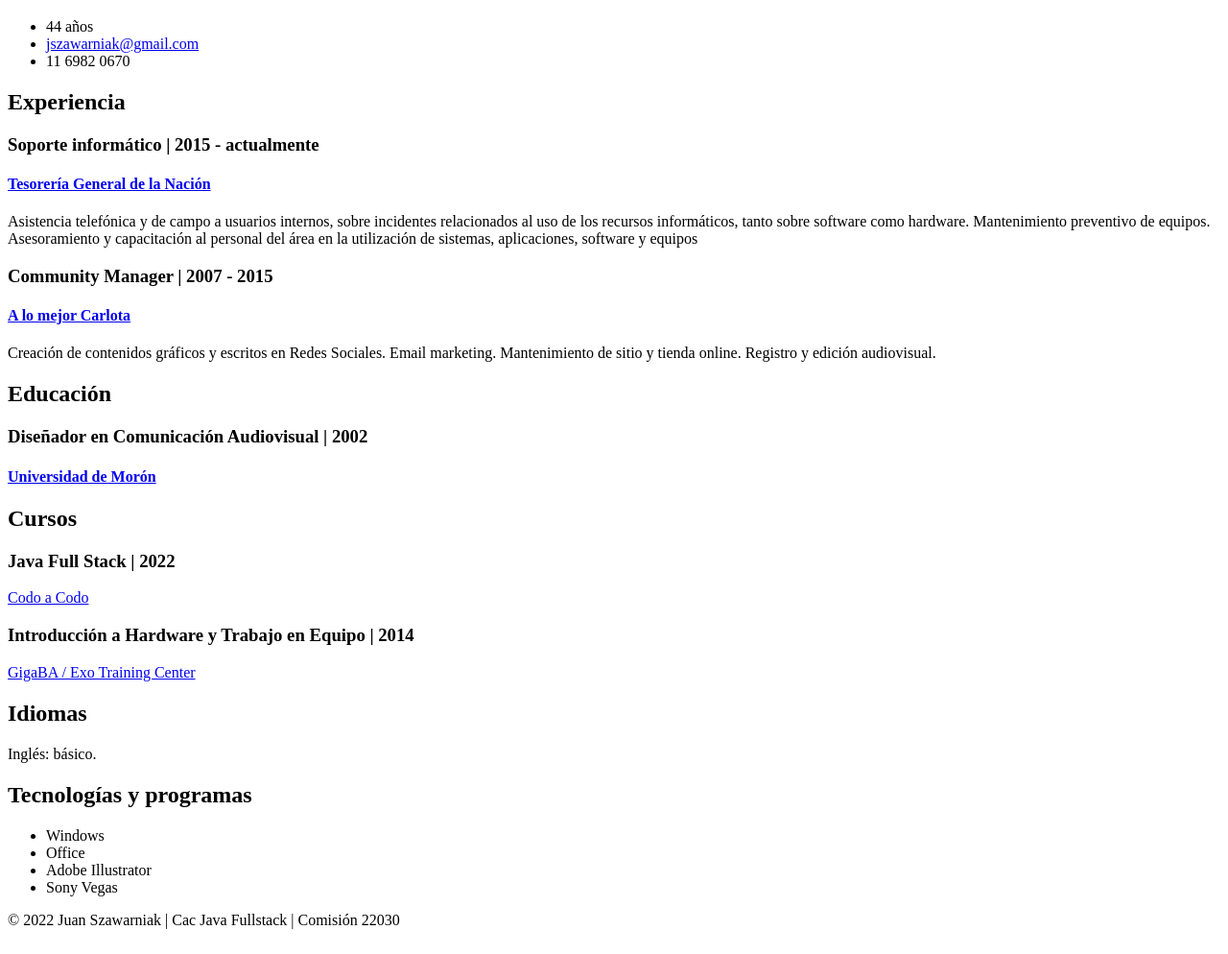
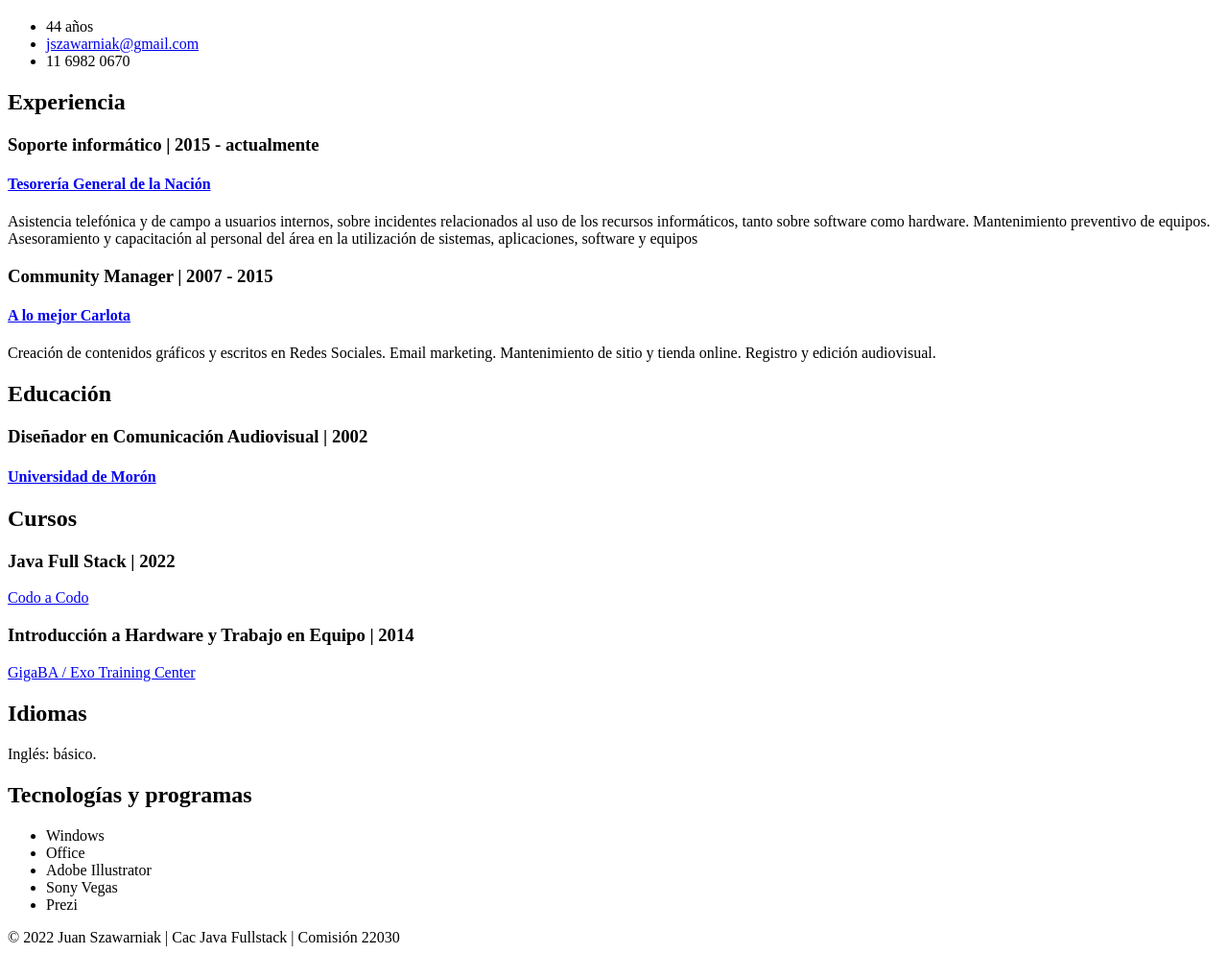
Before and after one commit to juanoster/Cac-Java-Fullstack-C22030, a plain HTML site: page clase3/index.html in a window 1280 px wide. Shown: the part 61-1055 px from the top of the page at 96% size. Drawn offline with Linux system fonts and the light colour scheme.

Commit message:
Add files via upload

```diff
--- a/clase3/index.html
+++ b/clase3/index.html
@@ -39,6 +39,7 @@
             <li>Office</li>
             <li>Adobe Illustrator</li>
             <li>Sony Vegas</li>
+            <li>Prezi</li>
         </ul>
     </main>
     <footer>
```
